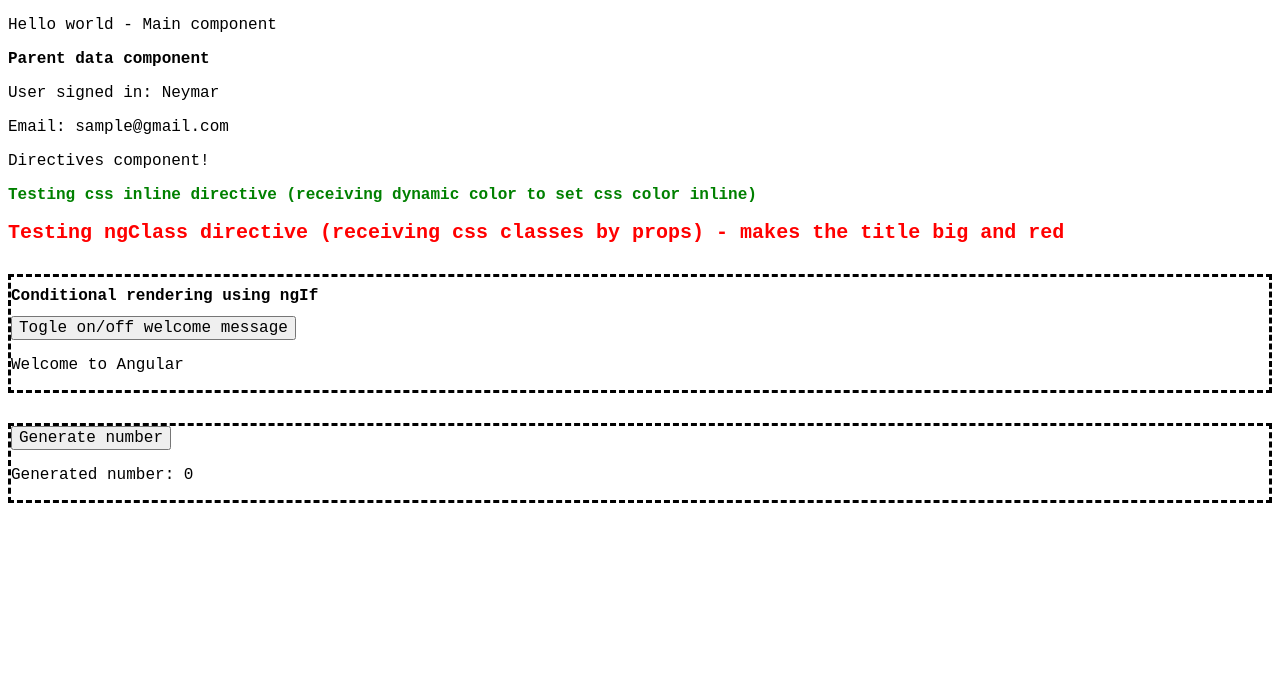
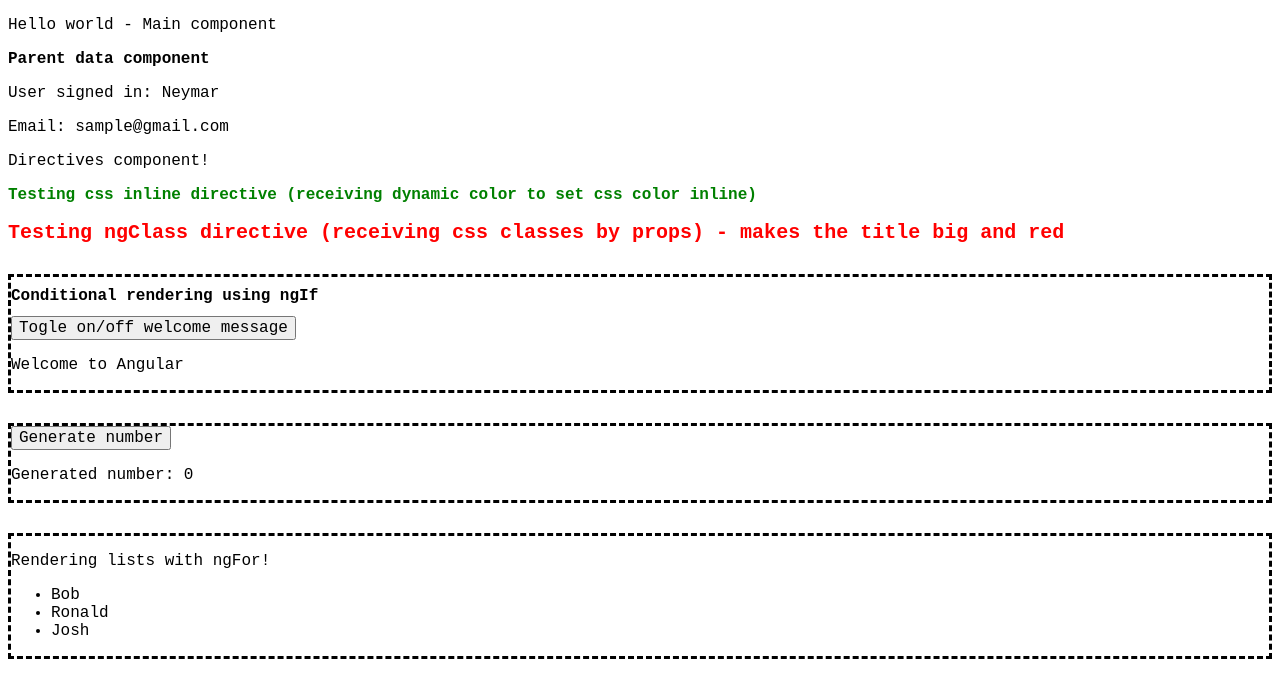
Before and after one commit to andreramosdev/angular-rampup, an Angular app in the folder basic-tutorial/: page / in a window 1280 px wide. Shown: the top 698 px of the page. Built offline with nearby package versions, Linux system fonts and the light colour scheme.

Commit message:
Working with ngFor for rendering lists in the DOM

```diff
--- a/basic-tutorial/src/app/app.component.html
+++ b/basic-tutorial/src/app/app.component.html
@@ -1,3 +1,4 @@
 <app-parent-data [userData]="userData"></app-parent-data>
 <app-directives></app-directives>
 <app-emitter></app-emitter>
+<app-lists></app-lists>
--- a/basic-tutorial/src/app/app.module.ts
+++ b/basic-tutorial/src/app/app.module.ts
@@ -6,6 +6,7 @@ import { ParentDataComponent } from './components/parent-data/parent-data.compon
 import { DirectivesComponent } from './components/directives/directives.component';
 import { EmitterComponent } from './components/emitter/emitter.component';
 import { ChangeNumberComponent } from './components/change-number/change-number.component';
+import { ListsComponent } from './lists/lists.component';
 
 @NgModule({
   declarations: [
@@ -13,7 +14,8 @@ import { ChangeNumberComponent } from './components/change-number/change-number.
     ParentDataComponent,
     DirectivesComponent,
     EmitterComponent,
-    ChangeNumberComponent
+    ChangeNumberComponent,
+    ListsComponent
   ],
   imports: [
     BrowserModule
--- /dev/null
+++ b/basic-tutorial/src/app/lists/lists.component.html
@@ -0,0 +1,6 @@
+<div>
+    <p>Rendering lists with ngFor!</p>
+    <ul>
+        <li *ngFor="let item of names">{{item}}</li>
+    </ul>
+</div>
--- /dev/null
+++ b/basic-tutorial/src/app/lists/lists.component.ts
@@ -0,0 +1,10 @@
+import { Component } from '@angular/core';
+
+@Component({
+  selector: 'app-lists',
+  templateUrl: './lists.component.html',
+  styleUrls: ['./lists.component.css']
+})
+export class ListsComponent {
+  names: Array<String> = ['Bob', 'Ronald', 'Josh'];
+}
```
Also changed, not shown: basic-tutorial/src/app/lists/lists.component.css (added), 1 other file (tests, documents, lock files or other folders).
